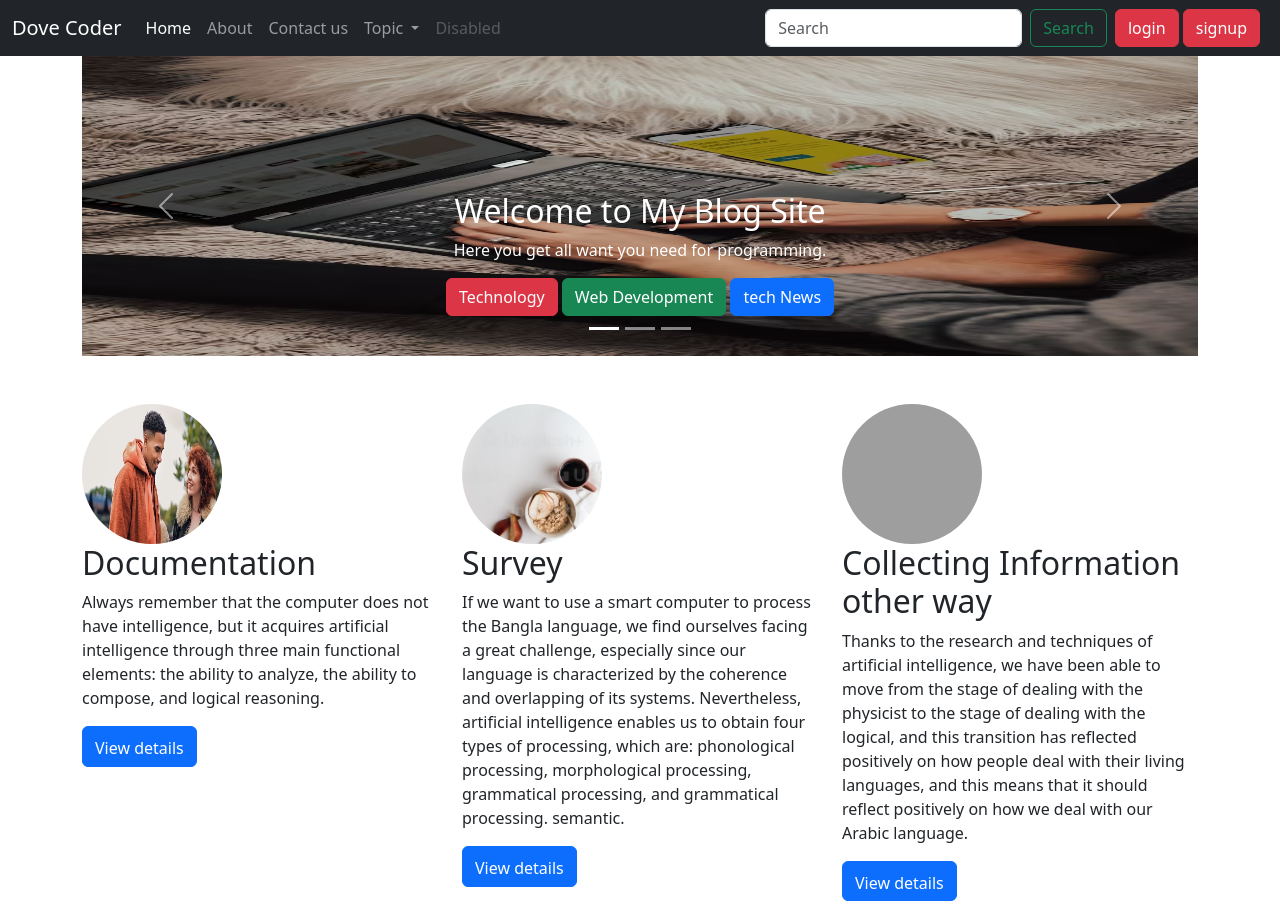
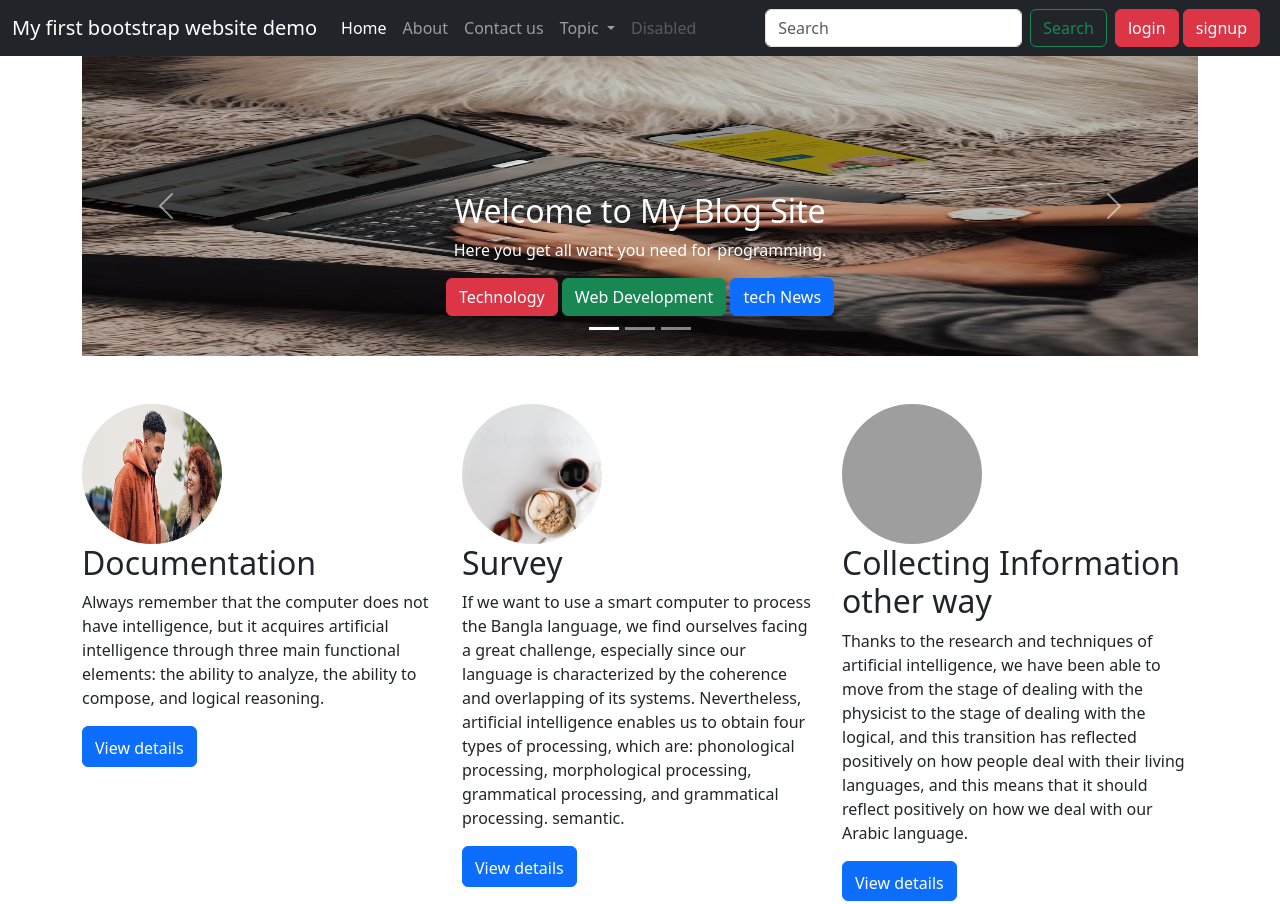
Before and after one commit to Shahriad50/My-first-bootstrap-website, a plain HTML site: page index2.html in a window 1280 px wide. Shown: the top 904 px of the page. Drawn offline with nearby package versions, Linux system fonts and the light colour scheme; grey boxes are pictures that could not be loaded.

Commit message:
change title

```diff
--- a/index2.html
+++ b/index2.html
@@ -9,7 +9,7 @@
   <body>
     <nav class="navbar navbar-expand-lg navbar-dark bg-dark">
         <div class="container-fluid">
-          <a class="navbar-brand" href="#">Dove Coder</a>
+          <a class="navbar-brand" href="#">My first bootstrap website demo</a>
           <button class="navbar-toggler" type="button" data-bs-toggle="collapse" data-bs-target="#navbarSupportedContent" aria-controls="navbarSupportedContent" aria-expanded="false" aria-label="Toggle navigation">
             <span class="navbar-toggler-icon"></span>
           </button>
```
